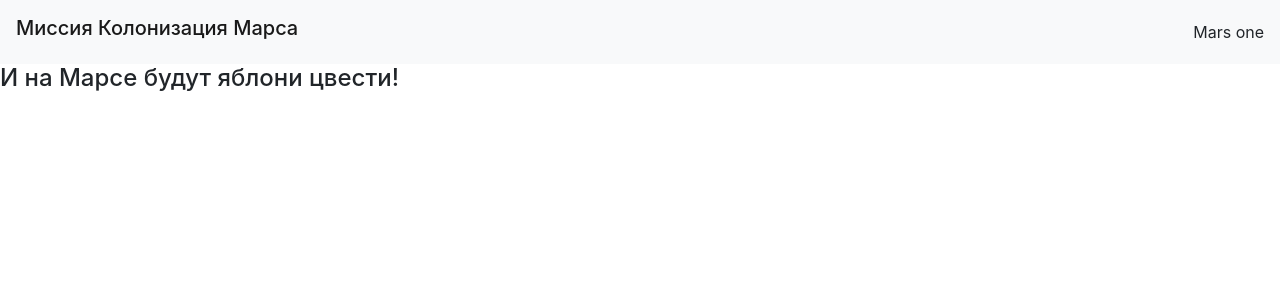
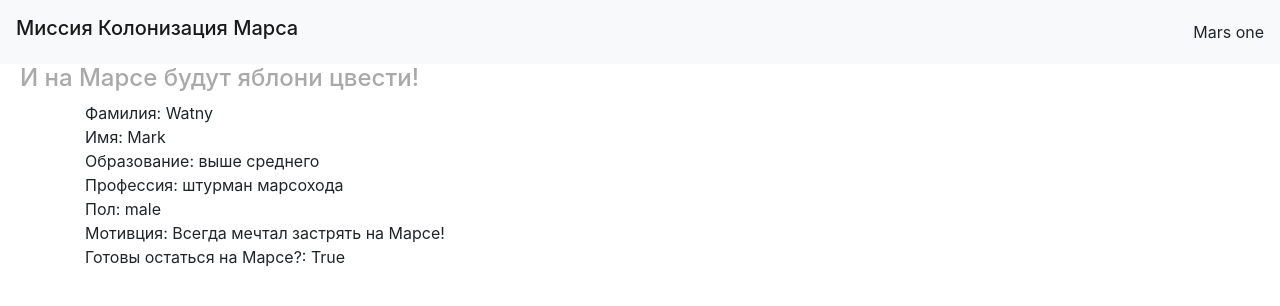
Before and after one commit to AleshinAndrei/YanLyc-Flask_wtf, a Flask app: page /answer in a window 1280 px wide. Shown: the top 306 px of the page. Run offline with Flask 2, Linux system fonts and the light colour scheme; some libraries are stand-ins or nearby versions.

Commit message:
exercise 4

```diff
--- a/ex2.py
+++ /dev/null
@@ -1,18 +0,0 @@
-from flask import Flask, render_template
-
-app = Flask(__name__)
-
-
-@app.route('/<title>')
-@app.route('/index/<title>')
-def index(title):
-    return render_template("ex1.html", title=title)
-
-
-@app.route('/training/<prof>')
-def training(prof):
-    return render_template("ex2.html", prof=prof)
-
-
-if __name__ == '__main__':
-    app.run(port=8080, host='127.0.0.1')
--- /dev/null
+++ b/main.py
@@ -0,0 +1,39 @@
+from flask import Flask, render_template
+
+app = Flask(__name__)
+
+
+@app.route('/<title>')
+@app.route('/index/<title>')
+def index(title):
+    return render_template("ex1.html", title=title)
+
+
+@app.route('/training/<prof>')
+def training(prof):
+    return render_template("ex2.html", prof=prof)
+
+
+@app.route('/list_prof/<list_>')
+def list_prof(list_):
+    return render_template("ex3.html", list_=list_)
+
+
+@app.route('/answer')
+@app.route('/auto_answer')
+def answer():
+    params = {
+        'title': 'Экспедиция на Марс!',
+        'surname': 'Watny',
+        'name': 'Mark',
+        'education': 'выше среднего',
+        'profession': 'штурман марсохода',
+        'sex': 'male',
+        'motivation': 'Всегда мечтал застрять на Марсе!',
+        'ready': True
+    }
+    return render_template("auto_answer.html", **params)
+
+
+if __name__ == '__main__':
+    app.run(port=8080, host='127.0.0.1')
--- /dev/null
+++ b/static/css/style.css
@@ -0,0 +1,4 @@
+h4 {
+    margin-left: 20px;
+    color: #A9A9A9;
+}
--- /dev/null
+++ b/templates/auto_answer.html
@@ -0,0 +1,11 @@
+{% extends "ex1.html" %}
+
+{% block content %}
+    <div>Фамилия: {{ surname }}</div>
+    <div>Имя: {{ name }}</div>
+    <div>Образование: {{ education }}</div>
+    <div>Профессия: {{ profession }}</div>
+    <div>Пол: {{ sex }}</div>
+    <div>Мотивция: {{ motivation }}</div>
+    <div>Готовы остаться на Марсе?: {{ ready }}</div>
+{% endblock %}
--- a/templates/ex1.html
+++ b/templates/ex1.html
@@ -7,6 +7,7 @@
           href="https://stackpath.bootstrapcdn.com/bootstrap/4.4.1/css/bootstrap.min.css"
           integrity="sha384-Vkoo8x4CGsO3+Hhxv8T/Q5PaXtkKtu6ug5TOeNV6gBiFeWPGFN9MuhOf23Q9Ifjh"
           crossorigin="anonymous">
+    <link rel="stylesheet" type="text/css" href="../static/css/style.css"/>
     <title>{{ title }}</title>
 </head>
 <body>
```
Also changed, not shown: ex1.py (deleted, +0 -13 lines), ex3.py (deleted, +0 -23 lines).
